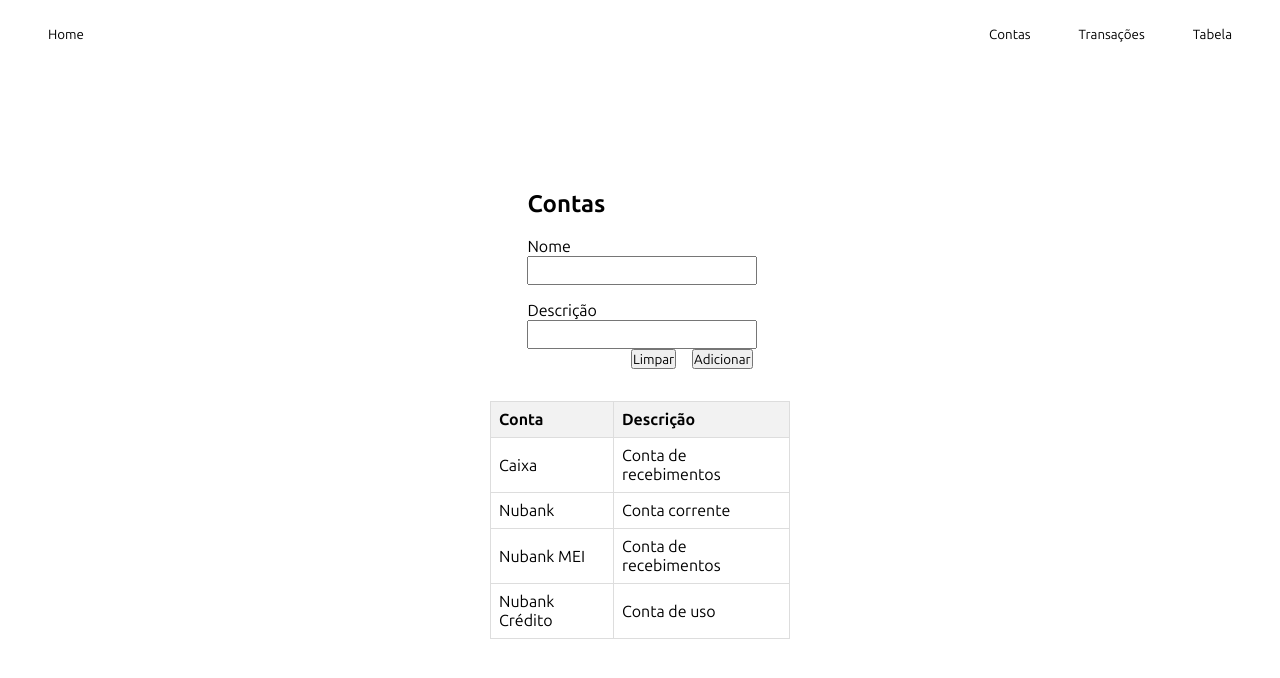
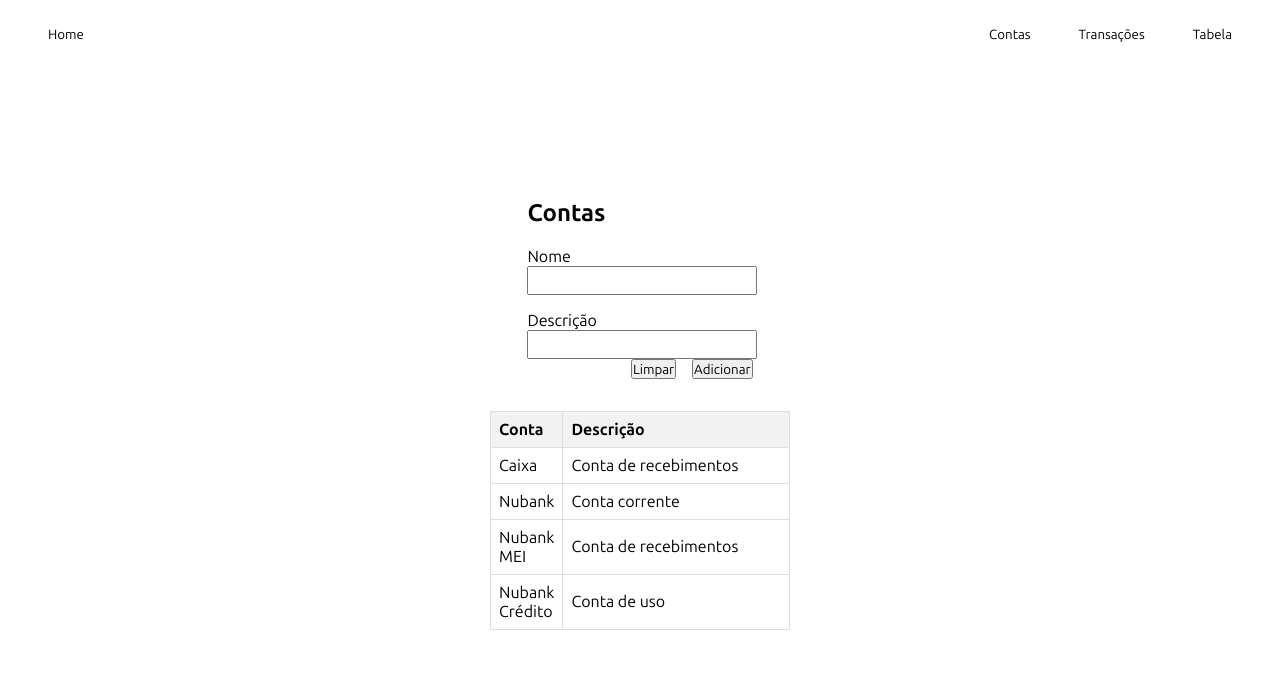
Before and after one commit to AllRedCat/Forms-Finance-KSPR, a plain HTML site: page index.html in a window 1280 px wide. Both pictures are taken after a click on the button "Contas". Drawn offline with nearby package versions, Linux system fonts and the light colour scheme.

Commit message:
Test: test table styling

```diff
--- a/index.html
+++ b/index.html
@@ -74,7 +74,7 @@
                    <thead>
                         <tr>
                             <th>Conta</th>
-                            <th>Descrição</th>
+                            <th style="width: 250px">Descrição</th>
                         </tr>
                    </thead>
                    <tbody>
```
